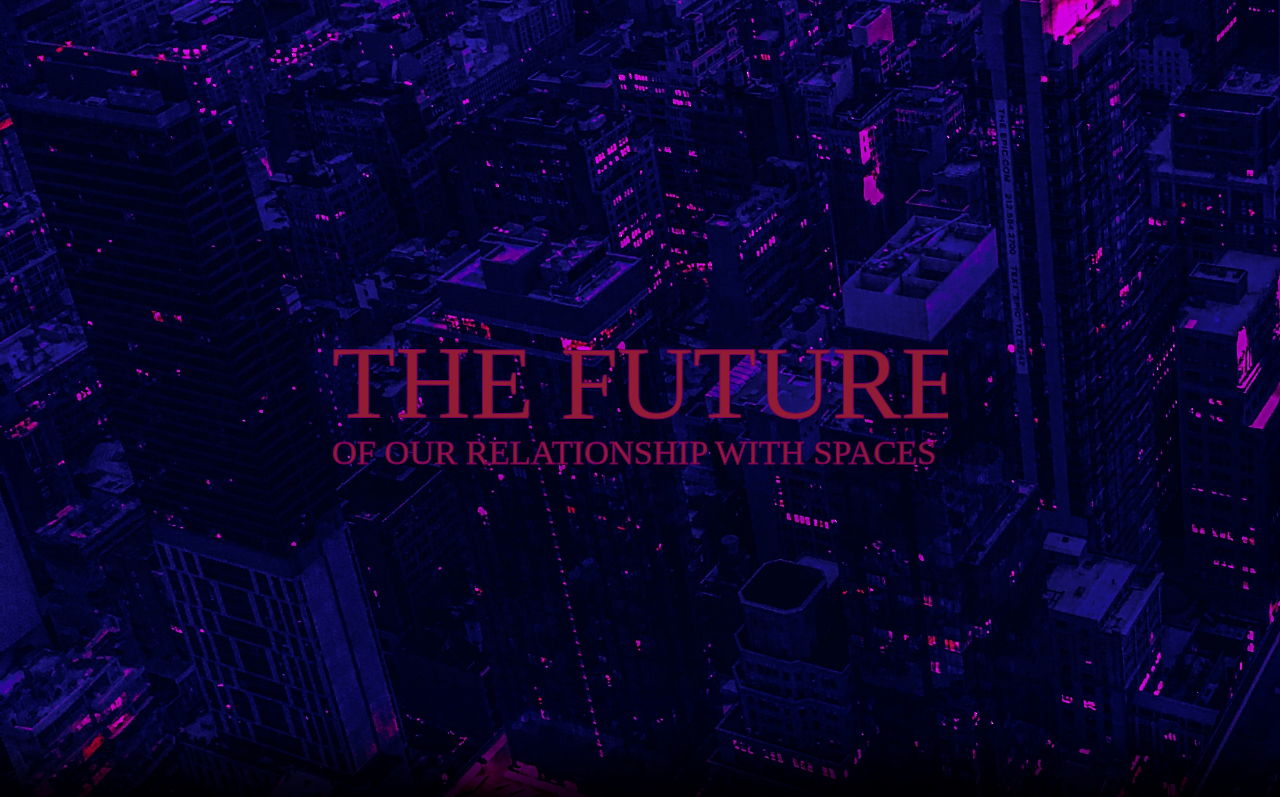
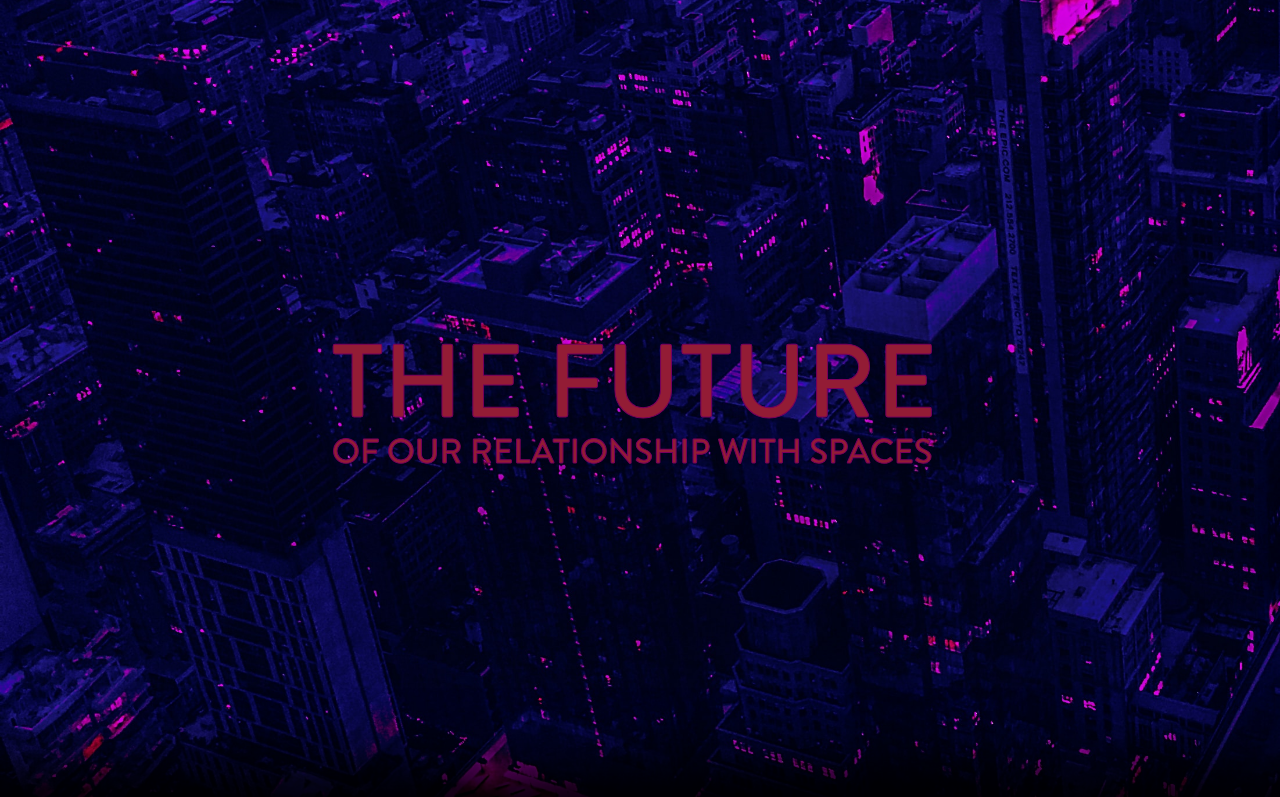
Before and after one commit to Azriel14/DES222-Task1, a plain HTML site: page index.html in a window 1280 px wide. Shown: the top 797 px of the page. Drawn offline with Linux system fonts and the light colour scheme.

Commit message:
Added font

```diff
--- a/index.html
+++ b/index.html
@@ -5,7 +5,6 @@
   <meta charset="UTF-8" />
   <meta name="viewport" content="width=device-width, initial-scale=1">
   <title>DES222 Task 1</title>
-  <link href='https://fonts.googleapis.com/css?family=Inter' rel='stylesheet'>
   <link rel="stylesheet" href="style.css">
 </head>
 
--- a/style.css
+++ b/style.css
@@ -1,5 +1,10 @@
+@font-face {
+    font-family: BrandonGrotesqueMedium;
+    src: url(assets/Brandon_med.otf);
+}
+
 body {
-    font-family: 'Brandon Grotesque Medium';
+    font-family: 'BrandonGrotesqueMedium';
     -ms-overflow-style: none; /* IE and Edge */
     scrollbar-width: none; /* Firefox */
     background-color: #000;
```
Also changed, not shown: assets/Brandon_med.otf (added).
